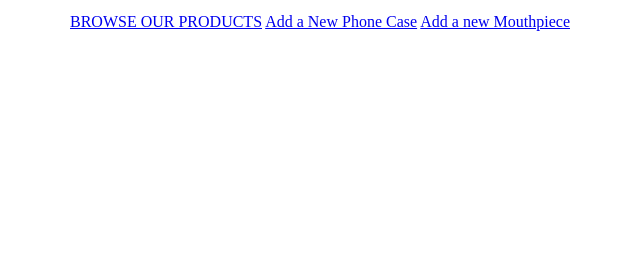
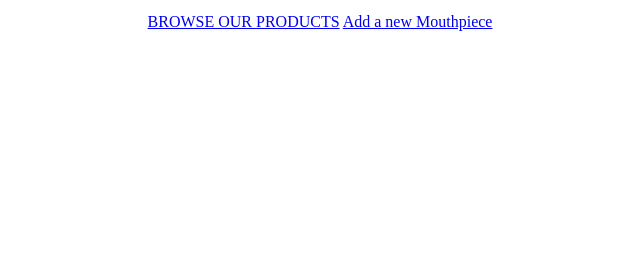
Before and after one commit to emislan/MGIS350_5, a Flask app: page /detail/1 in a window 1280 px wide. Shown: the part 528-800 px from the top of the page, without its empty margins (320-960 px from the left). Run offline with Flask 2, Linux system fonts and the light colour scheme; data that the repository does not hold is empty.

Commit message:
Update layout.html

```diff
--- a/templates/layout.html
+++ b/templates/layout.html
@@ -18,5 +18,5 @@ h1{
 {% block body %}{% endblock %}
 <br />
 <a href="/listmouthpieces">BROWSE OUR PRODUCTS</a>
-<a href="/addphonecase">Add a New Phone Case</a>
+<!-- <a href="/addphonecase">Add a New Phone Case</a>  -->
 <a href='/addmouthpiece'>Add a new Mouthpiece</a>
```
